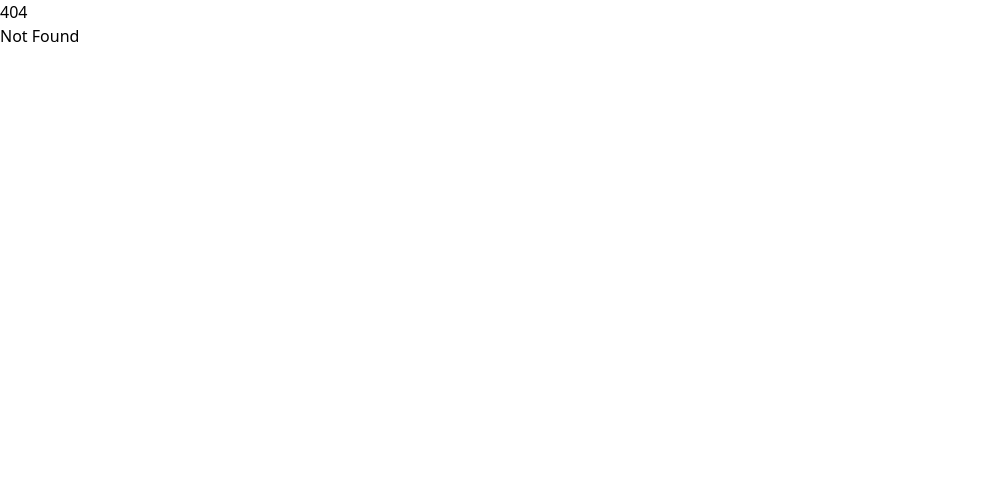
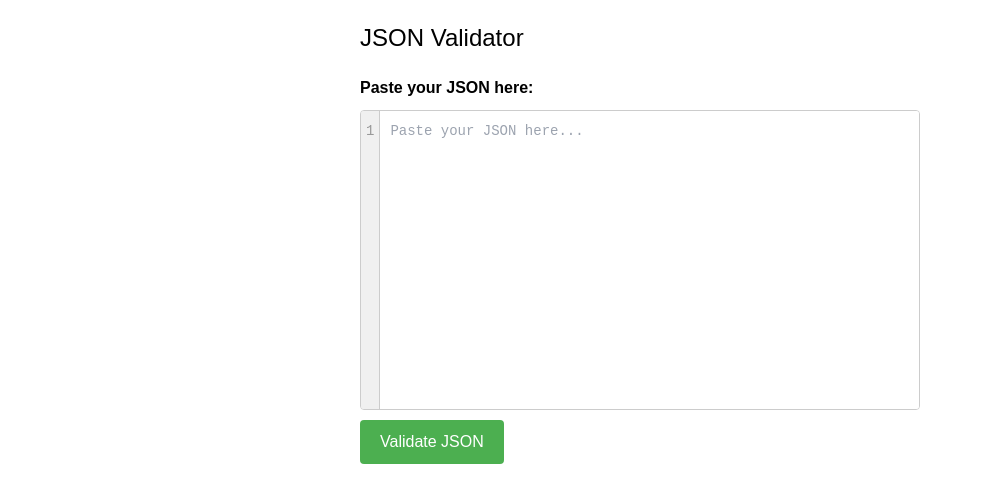
Before and after one commit to PrashantBtkl/tools, a SvelteKit app: page /json-validate-online in a window 1280 px wide. Before the commit this address had no page. Shown: the top 502 px of the page, without its empty margins (0-983 px from the left). Built offline with nearby package versions, Linux system fonts and the light colour scheme.

Commit message:
add: json validate online

```diff
--- a/src/routes/+page.svelte
+++ b/src/routes/+page.svelte
@@ -1,9 +1,10 @@
 <script>
-  import { Database, Lock } from 'lucide-svelte';
+  import { Wrench, Database, Lock } from 'lucide-svelte';
 
   const tools = [
     { name: 'Database Modeller', href: '/database-modeller', icon: Database },
     { name: 'Chmod Calculator', href: '/chmod-calculator', icon: Lock },
+    { name: 'Json Validate Online', href: '/json-validate-online', icon: Wrench },
   ];
 </script>
 
--- /dev/null
+++ b/src/routes/json-validate-online/+page.svelte
@@ -0,0 +1,224 @@
+<script>
+  import { onMount } from 'svelte';
+
+  let jsonInput = '';
+  let result = null;
+  let errorLine = '';
+  let errorColumn = 0;
+  let textareaElement;
+  let lineNumbersElement;
+
+  function validateJSON() {
+    if (jsonInput.trim() === '') {
+      result = { valid: false, message: 'Please enter some JSON to validate.' };
+      errorLine = '';
+      errorColumn = 0;
+      return;
+    }
+
+    try {
+      JSON.parse(jsonInput);
+      result = { valid: true, message: 'Valid JSON' };
+      errorLine = '';
+      errorColumn = 0;
+    } catch (error) {
+      const lines = jsonInput.split('\n');
+      let lineNumber = 1;
+      let charPosition = 0;
+
+      const positionMatch = error.message.match(/line (\d+)/);
+      const errorPosition = positionMatch ? parseInt(positionMatch[1], 10) : -1;
+
+      if (errorPosition !== -1) {
+        for (let i = 0; i < lines.length; i++) {
+          if (charPosition + lines[i].length >= errorPosition) {
+            lineNumber = i + 1;
+            errorColumn = errorPosition - charPosition;
+            errorLine = lines[errorPosition];
+            break;
+          }
+          charPosition += lines[i].length + 1;
+        }
+      }
+
+      result = {
+        valid: false,
+        message: `Invalid JSON: ${error.message}`,
+        line: errorPosition
+      };
+    }
+  }
+
+  function updateLineNumbers() {
+    if (textareaElement && lineNumbersElement) {
+      const lines = jsonInput.split('\n');
+      lineNumbersElement.innerHTML = lines.map((_, i) => i + 1).join('<br>');
+    }
+  }
+
+  function handleInput() {
+    updateLineNumbers();
+  }
+
+  function handleScroll() {
+    if (textareaElement && lineNumbersElement) {
+      lineNumbersElement.scrollTop = textareaElement.scrollTop;
+    }
+  }
+
+  onMount(() => {
+    updateLineNumbers();
+  });
+</script>
+
+<div class="container">
+  <h1>JSON Validator</h1>
+
+  <label for="json-input">
+    Paste your JSON here:
+  </label>
+
+  <div class="textarea-container">
+    <div class="line-numbers" bind:this={lineNumbersElement}></div>
+    <textarea
+      id="json-input"
+      bind:value={jsonInput}
+      bind:this={textareaElement}
+      on:input={handleInput}
+      on:scroll={handleScroll}
+      placeholder="Paste your JSON here..."
+      aria-describedby="json-validation-result"
+    ></textarea>
+  </div>
+
+  <button on:click={validateJSON}>
+    Validate JSON
+  </button>
+
+  {#if result}
+    <div
+      id="json-validation-result"
+      class="result {result.valid ? 'valid' : 'invalid'}"
+      role="alert"
+    >
+      <p class="result-title">{result.valid ? 'Success' : 'Error'}</p>
+      <p>{result.message}</p>
+      {#if !result.valid && result.line}
+        <p>Error on line: {result.line}</p>
+        {#if errorLine}
+          <pre class="error-highlight">{errorLine}
+<span class="error-marker" style="left: {errorColumn - 1}ch;">^</span></pre>
+        {/if}
+      {/if}
+    </div>
+  {/if}
+</div>
+
+<style>
+  .container {
+    max-width: 600px;
+    margin: 0 auto;
+    padding: 20px;
+    font-family: Arial, sans-serif;
+  }
+
+  h1 {
+    font-size: 24px;
+    margin-bottom: 20px;
+  }
+
+  label {
+    display: block;
+    margin-bottom: 10px;
+    font-weight: bold;
+  }
+
+  .textarea-container {
+    display: flex;
+    margin-bottom: 10px;
+    border: 1px solid #ccc;
+    border-radius: 4px;
+    height: 300px; /* Fixed height */
+    overflow: hidden; /* Hide overflow */
+  }
+
+  .line-numbers {
+    padding: 10px 5px;
+    background-color: #f0f0f0;
+    border-right: 1px solid #ccc;
+    text-align: right;
+    font-family: monospace;
+    font-size: 14px;
+    line-height: 1.5;
+    color: #999;
+    overflow-y: hidden;
+    user-select: none;
+  }
+
+  textarea {
+    flex-grow: 1;
+    padding: 10px;
+    border: none;
+    font-family: monospace;
+    font-size: 14px;
+    line-height: 1.5;
+    resize: none;
+    overflow-y: scroll;
+  }
+
+  button {
+    background-color: #4CAF50;
+    border: none;
+    color: white;
+    padding: 10px 20px;
+    text-align: center;
+    text-decoration: none;
+    display: inline-block;
+    font-size: 16px;
+    margin-bottom: 10px;
+    cursor: pointer;
+    border-radius: 4px;
+  }
+
+  button:hover {
+    background-color: #45a049;
+  }
+
+  .result {
+    padding: 10px;
+    border-radius: 4px;
+    margin-top: 10px;
+  }
+
+  .result.valid {
+    background-color: #dff0d8;
+    color: #3c763d;
+  }
+
+  .result.invalid {
+    background-color: #f2dede;
+    color: #a94442;
+  }
+
+  .result-title {
+    font-weight: bold;
+    margin-bottom: 5px;
+  }
+
+  .error-highlight {
+    background-color: #ffeeee;
+    padding: 5px;
+    margin-top: 10px;
+    position: relative;
+    white-space: pre-wrap;
+    word-wrap: break-word;
+    font-family: monospace;
+  }
+
+  .error-marker {
+    position: absolute;
+    color: red;
+    font-weight: bold;
+    top: 1.2em;
+  }
+</style>
```
